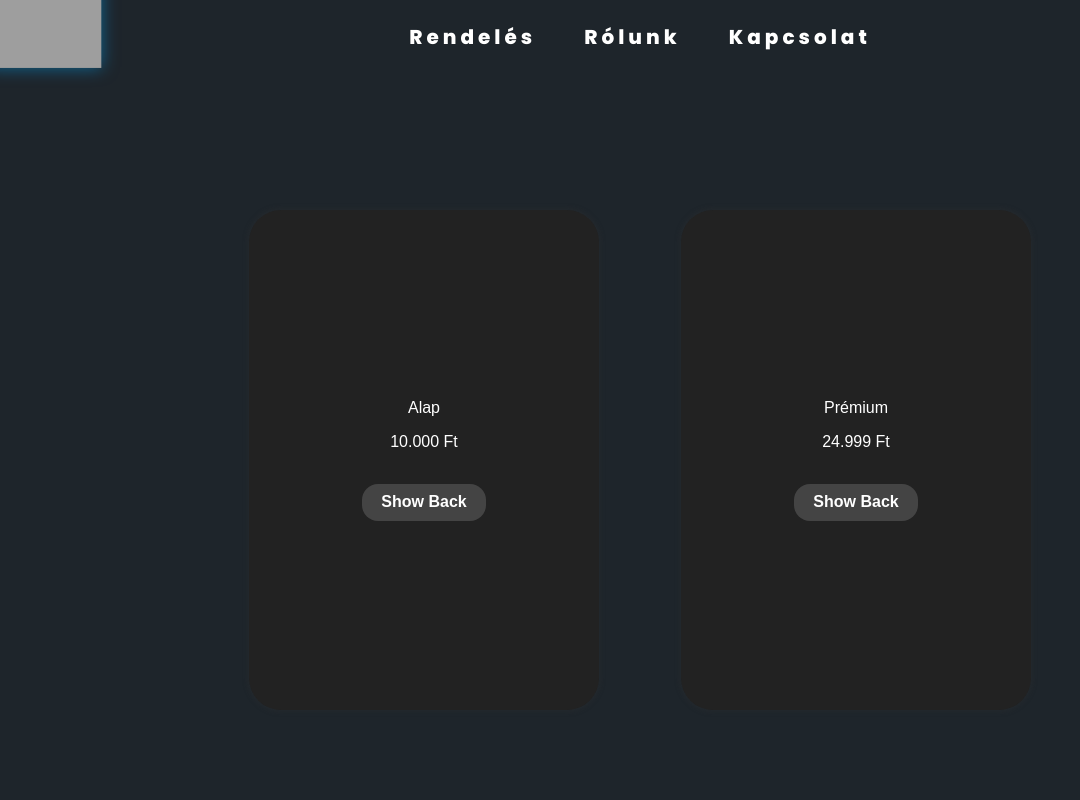
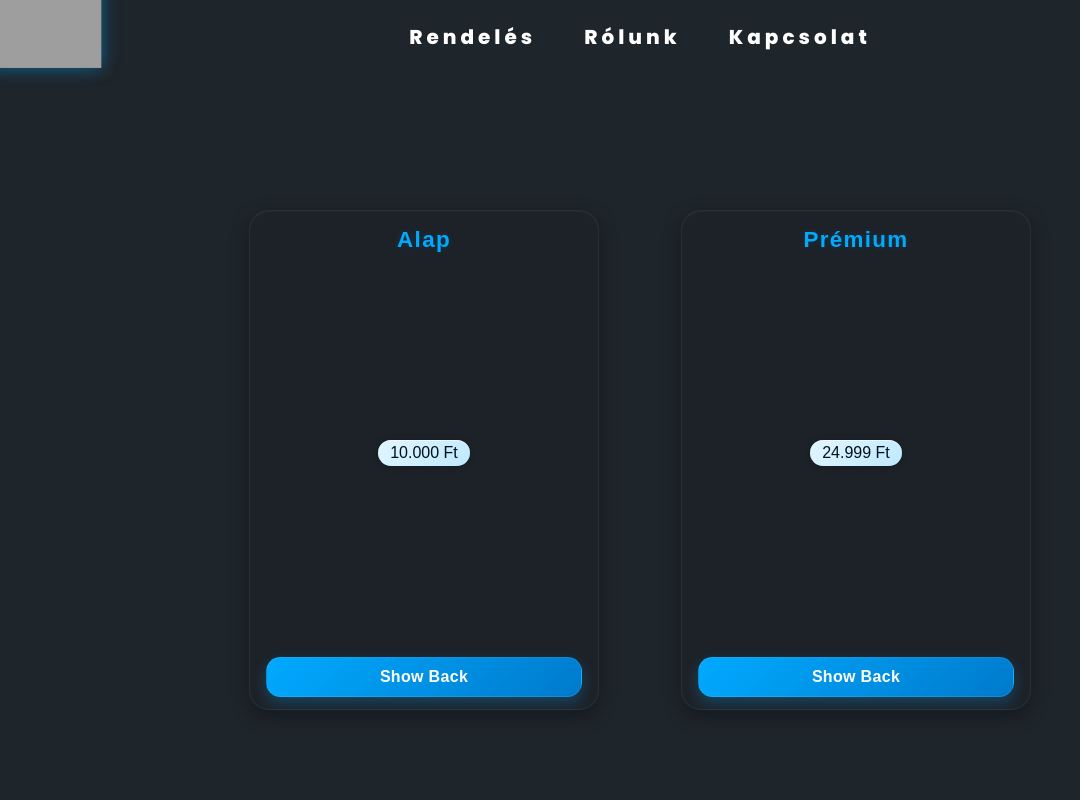
Before and after one commit to brdBoti/Shynee, a React (Vite) app in the folder client/: page /rendeles-belso in a window 1280 px wide. Shown: the top 800 px of the page, without its empty margins (0-1080 px from the left). Built offline with nearby package versions, Linux system fonts and the light colour scheme; grey boxes are pictures that could not be loaded.

Commit message:
card upgrade

```diff
--- a/client/src/components/Card.css
+++ b/client/src/components/Card.css
@@ -5,6 +5,12 @@
   display: inline-block;
   margin: 1rem;
   vertical-align: top;
+  transition: transform 0.25s ease, filter 0.25s ease;
+}
+
+.flip-card-container:hover {
+  transform: translateY(-4px);
+  filter: drop-shadow(0 6px 16px rgba(0, 170, 255, 0.15));
 }
 
 .flip-card.flipped {
@@ -17,47 +23,141 @@
   position: relative;
   transition: transform 1500ms;
   transform-style: preserve-3d;
+  will-change: transform;
 }
 
 .flip-card-front,
 .flip-card-back {
   height: 100%;
   width: 100%;
-  border-radius: 2rem;
-  box-shadow: 0 0 5px 2px rgba(50, 50, 50, 0.25);
+  border-radius: 1.25rem;
+  box-shadow: 0 6px 18px rgba(0, 0, 0, 0.35), inset 0 1px 0 rgba(255,255,255,0.04);
   position: absolute;
   backface-visibility: hidden;
   display: flex;
   flex-direction: column;
-  justify-content: center;
-  align-items: center;
+  justify-content: space-between; /* keep header at top, button at bottom */
+  align-items: stretch;
+  box-sizing: border-box; /* prevent padding from changing overall size */
+  padding: 1rem 1rem 0.75rem;
+  background: rgba(30, 34, 40, 0.55);
+  border: 1px solid rgba(255, 255, 255, 0.06);
+  backdrop-filter: blur(8px);
+  -webkit-backdrop-filter: blur(8px);
 }
 
 .flip-card-front {
-  background: #222;
-  color: #fff;
+  color: #eaf6ff;
 }
 
 .flip-card-back {
-  background-color: #3a3a3a;
-  color: #fff;
+  color: #eaf6ff;
   transform: rotateY(180deg);
-  gap: 2rem;
+  gap: 0.75rem;
 }
 
 .flip-btn {
-  margin-top: 1rem;
+  margin-top: 0.75rem;
   padding: 0.6rem 1.2rem;
-  border-radius: 1rem;
-  border: none;
-  background: #444;
-  color: #fff;
+  border-radius: 0.9rem;
+  border: 1px solid rgba(255,255,255,0.08);
+  background: linear-gradient(135deg, #00aaff, #007acc);
+  color: #ffffff;
   font-size: 1rem;
   font-weight: 600;
   cursor: pointer;
-  transition: background 0.2s;
+  letter-spacing: 0.02em;
+  box-shadow: 0 6px 14px rgba(0, 170, 255, 0.25);
+  transition: transform 0.2s ease, box-shadow 0.2s ease, filter 0.2s ease;
 }
 
 .flip-btn:hover {
-  background: #666;
+  transform: translateY(-1px);
+  box-shadow: 0 10px 20px rgba(0, 170, 255, 0.35);
+  filter: brightness(1.05);
 }
+
+/* Top area content (e.g., title/pricing on front) */
+.title {
+  display: block;
+  font-size: 1.4rem;
+  font-weight: 800;
+  text-align: center;
+  color: #00aaff;
+  letter-spacing: 0.06em;
+  text-shadow: 0 0 6px rgba(0, 170, 255, 0.15);
+}
+
+.pricing {
+  text-align: center;
+  font-size: 1rem;
+  margin: 0.5rem auto 0;
+  padding: 0.25rem 0.75rem;
+  color: #001019;
+  background: linear-gradient(135deg, #e1f6ff, #bfe9ff);
+  border-radius: 999px;
+  box-shadow: inset 0 1px 0 rgba(255,255,255,0.6), 0 1px 6px rgba(0,0,0,0.25);
+  width: fit-content;
+}
+
+/* Back content layout: make list scroll if long so button stays visible */
+.subtitle {
+  text-align: center;
+  font-weight: 600;
+  margin-bottom: 0.25rem;
+  font-size: 0.95rem;
+  color: #d9f2ff;
+  letter-spacing: 0.02em;
+}
+
+.back-content {
+  display: flex;
+  flex-direction: column;
+  align-items: center;
+  justify-content: center; /* center list vertically under subtitle */
+  text-align: left;
+  flex: 1 1 auto;
+  min-height: 0; /* allow child overflow auto to work in flex */
+}
+
+.features-list {
+  list-style: none;
+  margin: 0;
+  padding: 0.1rem 0.1rem 0.1rem 0.5rem;
+  max-height: 100%;
+  overflow: hidden; /* avoid scrollbar by default */
+  font-size: 0.85rem; /* smaller text to fit */
+  line-height: 1.15;
+  color: #f2fbff;
+  font-family: 'Poppins', 'DM Sans', 'Inter', system-ui, -apple-system, Segoe UI, Roboto, Arial, sans-serif;
+  text-transform: capitalize; /* capitalize first letter of each item */
+}
+
+.features-list li {
+  margin: 0.12rem 0;
+  padding-left: 1rem; /* space for the check icon */
+  position: relative;
+  text-shadow: 0 0 1px rgba(0,0,0,0.25);
+  color: #eaf6ff; /* base shade */
+}
+
+.features-list li::before {
+  content: '\2713'; /* check mark */
+  position: absolute;
+  left: 0;
+  top: 0.1rem;
+  font-size: 0.8rem;
+  line-height: 1;
+  color: #00aaff;
+  text-shadow: 0 0 6px rgba(0, 170, 255, 0.3);
+}
+
+/* Extra items use a plus icon with the same style */
+.features-list li.is-extra::before {
+  content: '+'; /* simple plus sign */
+}
+
+/* Zebra striping for better readability */
+.features-list li:nth-child(even) {
+  color: #cfe9ff; /* clearer but still subtle difference */
+}
--- a/client/src/components/Card.jsx
+++ b/client/src/components/Card.jsx
@@ -15,8 +15,20 @@ export default function Card({ color = "silver", title, price, subtitle, feature
           </button>
         </div>
         <div className="flip-card-back">
-          <h1>Back of Card</h1>
-          <p>More info</p>
+          {subtitle && <p className="subtitle">{subtitle}</p>}
+          <div className="back-content">
+            {features && features.length > 0 && (
+              <ul className="features-list">
+                {features.map((feature, index) => {
+                  const text = typeof feature === 'string' ? feature.trim().toLowerCase() : '';
+                  const isExtra = text.includes('extra');
+                  return (
+                    <li key={index} className={isExtra ? 'is-extra' : ''}>{feature}</li>
+                  );
+                })}
+              </ul>
+            )}
+          </div>
           <button className="flip-btn" onClick={() => setFlipped(false)}>
             Show Front
           </button>
--- a/client/src/index.css
+++ b/client/src/index.css
@@ -2,7 +2,8 @@ html, body, #root {
   width: 100%;
   min-height: 100vh;
   overflow-x: hidden;
-  overflow-y: auto;
+  overflow-y: scroll; /* reserve scrollbar to prevent layout shift */
+  scrollbar-gutter: stable both-edges; /* modern browsers: keep gutter */
   margin: 0;
   padding: 0;
   scroll-behavior: smooth;
--- a/client/src/pages/Rendeles/RendelésBelső.jsx
+++ b/client/src/pages/Rendeles/RendelésBelső.jsx
@@ -16,11 +16,11 @@ export default function RendelésBelső() {
       price: "10.000 Ft",
       subtitle: "Belső tisztítás alapcsomag",
       features: [
-        "Belső porszívózás",
-        "Műszerfal és ajtók takarítása",
-        "Szőnyegek tisztítása",
-        "Ablaktisztítás belülről",
-        "Teljes törődés."
+        "porszívózás",
+        "szőnyeg tisztítás",
+        "utastér tisztítás",
+        "ablaktisztítás",
+        "kérhető extra: ülés kárpit tisztítás"
       ],
       buttonText: "Érdekel",
       page: "rendelesbelso"
@@ -29,13 +29,15 @@ export default function RendelésBelső() {
       color: "gold",
       title: "Prémium",
       price: "24.999 Ft",
-      subtitle: "Teljes belső tisztítás",
+      subtitle: "Teljes körű belső tisztítás",
       features: [
-        "Az Alap csomag +",
-        "Szőnyegtisztítás",
-        "Műanyag- és bőrápolás",
-        "Ablaktisztítás belülről",
-        "Szagtalanítás és légfrissítés"
+        "porszívózás",
+        "vegyszeres szőnyeg tisztítás",
+        "utastér tisztítás",
+        "csomagtér vegyszeres tisztítás",
+        "műanyag és bőr ápolás",
+        "ablaktisztítás",
+        "kérhető extra: ülés kárpit tisztítás"
       ],
       buttonText: "Érdekel",
       page: "rendelesbelso"
--- a/client/src/pages/Rendeles/RendelésKülső.jsx
+++ b/client/src/pages/Rendeles/RendelésKülső.jsx
@@ -15,7 +15,15 @@ export default function RendelésKülső() {
     title: "Alap",
     price: "1.000 Ft",
     subtitle: "Külső tisztítás alapcsomag",
-    features: ["Habos előmosás", "Kézi mosás", "Felni tisztítás", "Szárítás"],
+    features: [
+      "rovaroldás",
+      "aktív hab",
+      "samponos kézi mosás",
+      "falcok tisztítása",
+      "viasz",
+      "szárítás",
+      "kérhető extra: ülés kárpit tisztítás"
+    ],
     buttonText: "Érdekel",
     page: "rendeleskulsobelso"
   },
@@ -23,12 +31,20 @@ export default function RendelésKülső() {
     color: "gold",
     title: "Prémium",
     price: "2.500 Ft",
-    subtitle: "Teljes külső tisztítás",
+    subtitle: "Teljes körű külső tisztítás",
     features: [
-      "Az Alap csomag tartalma",
-      "Kézi viaszozás",
-      "Mélytisztító samponozás",
-      "Szárítás prémium anyagokkal"
+      "felni tisztítás",
+      "kátrányoldás",
+      "rovaroldás",
+      "aktív hab",
+      "samponos kézi mosás",
+      "falcok tisztítása",
+      "gyors kerámia",
+      "viasz",
+      "szárítás",
+      "műanyagápolás",
+      "gumiápolás",
+      "kérhető extra: ülés kárpit tisztítás"
     ],
     buttonText: "Érdekel",
     page: "rendeleskulso"
--- a/client/src/pages/Rendeles/RendelésKülsőBelső.jsx
+++ b/client/src/pages/Rendeles/RendelésKülsőBelső.jsx
@@ -12,16 +12,24 @@ export default function RendelésKülsőBelső() {
     const cards = [
         {
             color: "silver",
-            title: "Basic",
+            title: "Alap",
             price: "30.000 Ft",
             subtitle: "Külső és belső tisztítás alapcsomag",
             features: [
-                "Habos előmosás",
-                "Kézi mosás",
-                "Felni tisztítás",
-                "Szárítás",
-                "Belső porszívózás",
-                "Ablaktisztítás",
+                // Külső (Alap)
+                "rovaroldás",
+                "aktív hab",
+                "samponos kézi mosás",
+                "falcok tisztítása",
+                "viasz",
+                "szárítás",
+                // Belső (Alap)
+                "porszívózás",
+                "szőnyeg tisztítás",
+                "utastér tisztítás",
+                "ablaktisztítás",
+                // Extra minden csomaghoz
+                "kérhető extra: ülés kárpit tisztítás"
             ],
             buttonText: "Érdekel",
             page: "rendeleskulsobelso"
@@ -32,12 +40,27 @@ export default function RendelésKülsőBelső() {
             price: "50.000 Ft",
             subtitle: "Teljes körű külső és belső tisztítás",
             features: [
-                "A Basic csomag tartalma",
-                "Műanyagápolás",
-                "Kárpittisztítás",
-                "Belső műanyag és műszerfal ápolás",
-                "Extra felületkezelés",
-                "Bőrápolás"
+                // Külső (Prémium)
+                "felni tisztítás",
+                "kátrányoldás",
+                "rovaroldás",
+                "aktív hab",
+                "samponos kézi mosás",
+                "falcok tisztítása",
+                "gyors kerámia",
+                "viasz",
+                "szárítás",
+                "műanyagápolás",
+                "gumiápolás",
+                // Belső (Prémium)
+                "porszívózás",
+                "vegyszeres szőnyeg tisztítás",
+                "utastér tisztítás",
+                "csomagtér vegyszeres tisztítás",
+                "műanyag és bőr ápolás",
+                "ablaktisztítás",
+                // Extra minden csomaghoz
+                "kérhető extra: ülés kárpit tisztítás"
             ],
             buttonText: "Érdekel",
             page: "rendeleskulsobelso"
```
